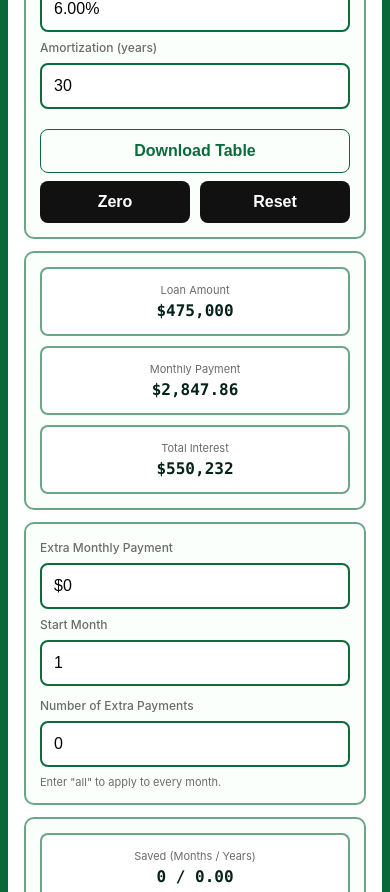
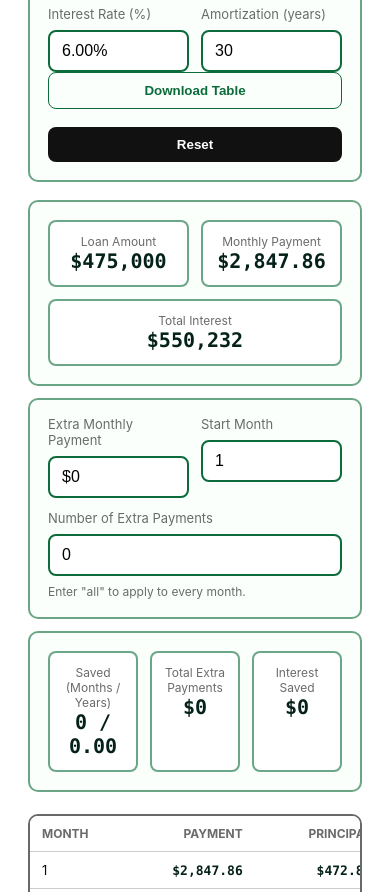
Before and after one commit to camjwebb/Amortization_Table, a plain HTML site: page index.html in a window 390 px wide. Shown: the part 380-1272 px from the top of the page. Drawn offline with Linux system fonts and the light colour scheme.

Commit message:
Update index.html 2

```diff
--- a/index.html
+++ b/index.html
@@ -16,417 +16,40 @@
     }
     *{box-sizing:border-box}
     html,body{height:100%;margin:0;font-family:var(--ui-font);background:var(--money-green);color:#0b0b0b}
-
-    /* Container responsive adjustments */
-    .container{
-      max-width:1100px;
-      margin:36px auto;
-      padding:28px;
-      background:#fff;
-      border-radius:14px;
-      box-shadow:var(--card-shadow);
-    }
-
+    .container{max-width:1100px;margin:36px auto;padding:28px;background:#fff;border-radius:14px;box-shadow:var(--card-shadow)}
     header{display:flex;align-items:center;gap:16px}
     .brand{display:flex;flex-direction:column}
     h1{margin:0;font-size:20px;color:var(--money-green)}
-
-    /* Enhanced grid system */
-    .grid{
-      display:grid;
-      grid-template-columns:repeat(2,1fr);
-      gap:18px;
-      margin-top:22px;
-    }
-
-    .card{
-      padding:18px;
-      border-radius:10px;
-      background:#fbfffb;
-      border:2px solid rgba(11,107,58,0.6);
-    }
-
-    label{
-      display:block;
-      font-size:13px;
-      color:var(--muted);
-      margin-bottom:8px;
-      font-weight:500;
-    }
-
-    input{
-      appearance:none;
-      width:100%;
-      padding:10px 12px;
-      border-radius:8px;
-      border:2px solid #0b6b3a;
-      font-size:16px;
-    }
-
+    .grid{display:grid;grid-template-columns:repeat(2,1fr);gap:18px;margin-top:22px}
+    .card{padding:18px;border-radius:10px;background:#fbfffb;border:2px solid rgba(11,107,58,0.6)}
+    label{display:block;font-size:13px;color:var(--muted);margin-bottom:8px}
+    input{appearance:none;width:100%;padding:10px 12px;border-radius:8px;border:2px solid #0b6b3a;font-size:16px}
     input:focus{outline:none;border-color:#05221a}
-
     .row{display:flex;gap:12px}
     .row > *{flex:1}
-
-    .actions{
-      display:flex;
-      gap:10px;
-      flex-direction:column;
-    }
-
-    .button-row{
-      display:flex;
-      gap:10px;
-    }
-
-    .button-row button{
-      flex:1;
-    }
-
-    button{
-      background:var(--money-green);
-      color:white;
-      padding:10px 14px;
-      border-radius:8px;
-      border:0;
-      font-weight:600;
-      cursor:pointer;
-      transition:background-color 0.2s;
-    }
-
-    button:hover{
-      background:#094c2e;
-    }
-
+    .actions{display:flex;gap:10px;flex-direction:column; justify-content:space-between; height:90px;}
+    button{background:var(--money-green);color:white;padding:10px 14px;border-radius:8px;border:0;font-weight:600;cursor:pointer}
     button.secondary{background:#111}
-    button.secondary:hover{background:#333}
-
-    button.ghost{
-      background:transparent;
-      color:var(--money-green);
-      border:1px solid var(--money-green);
-    }
-
-    button.ghost:hover{
-      background:var(--money-green);
-      color:white;
-    }
-
-    .summary{
-      display:flex;
-      gap:12px;
-      align-items:stretch;
-      flex-wrap:nowrap;
-      justify-content:space-between;
-    }
-
-    .summary .tile{
-      flex:1;
-      background:#fff;
-      padding:12px;
-      border-radius:8px;
-      border:2px solid rgba(11,107,58,0.6);
-      text-align:center;
-      min-width:0;
-    }
-
-    .tile .big{
-      font-size:20px;
-      font-weight:700;
-      color:var(--accent);
-      font-family:var(--mono);
-      word-break:break-all;
-    }
-
-    .tile .small{
-      font-size:12px;
-      color:var(--muted);
-      margin-bottom:4px;
-    }
-
-    .saved{
-      display:flex;
-      gap:12px;
-      align-items:stretch;
-      justify-content:space-between;
-    }
-
-    .saved .tile{
-      flex:1;
-      background:#fff;
-      padding:12px;
-      border-radius:8px;
-      border:2px solid rgba(11,107,58,0.6);
-      text-align:center;
-      min-width:0;
-    }
-
-    .table-wrap{
-      margin-top:22px;
-      overflow:auto;
-      border-radius:10px;
-      border:2px solid rgba(3,6,9,0.6);
-    }
-
-    table{
-      width:100%;
-      border-collapse:collapse;
-      min-width:980px;
-    }
-
-    th,td{
-      padding:10px 12px;
-      text-align:right;
-      border-bottom:1px solid rgba(3,6,9,0.2);
-      font-size:13px;
-    }
-
-    th{
-      position:sticky;
-      top:0;
-      background:#fff;
-      text-transform:uppercase;
-      font-size:12px;
-      color:var(--muted);
-      z-index:1;
-    }
-
+    button.ghost{background:transparent;color:var(--money-green);border:1px solid var(--money-green)}
+    .summary{display:flex;gap:12px;align-items:stretch;flex-wrap:nowrap;justify-content:space-between}
+    .summary .tile{flex:1;background:#fff;padding:12px;border-radius:8px;border:2px solid rgba(11,107,58,0.6);text-align:center}
+    .tile .big{font-size:20px;font-weight:700;color:var(--accent);font-family:var(--mono);}
+    .tile .small{font-size:12px;color:var(--muted)}
+    .saved{display:flex;gap:12px;align-items:stretch;justify-content:space-between}
+    .saved .tile{flex:1;background:#fff;padding:12px;border-radius:8px;border:2px solid rgba(11,107,58,0.6);text-align:center}
+    .table-wrap{margin-top:22px;overflow:auto;border-radius:10px;border:2px solid rgba(3,6,9,0.6)}
+    table{width:100%;border-collapse:collapse;min-width:980px}
+    th,td{padding:10px 12px;text-align:right;border-bottom:1px solid rgba(3,6,9,0.2);font-size:13px}
+    th{position:sticky;top:0;background:#fff;text-transform:uppercase;font-size:12px;color:var(--muted);z-index:1}
     td.left, th.left{text-align:left}
     td.money{font-family:var(--mono);color:var(--accent);font-weight:600}
     .small{font-size:12px;color:var(--muted)}
-
-    footer{
-      margin-top:18px;
-      color:var(--muted);
-      font-size:13px;
-      text-align:right;
-      font-weight:600;
-    }
-
-    /* Enhanced Mobile Responsiveness */
-
-    /* Large tablets */
-    @media (max-width: 1024px) {
-      .container {
-        margin: 20px;
-        padding: 24px;
-      }
-    }
-
-    /* Standard tablets */
-    @media (max-width: 880px) {
-      .grid {
-        grid-template-columns: 1fr;
-        gap: 16px;
-      }
-
-      .summary {
-        flex-wrap: wrap;
-        gap: 8px;
-      }
-
-      .summary .tile {
-        min-width: calc(50% - 4px);
-      }
-
-      .saved {
-        flex-wrap: wrap;
-        gap: 8px;
-      }
-
-      .saved .tile {
-        min-width: calc(50% - 4px);
-      }
-
-      .table-wrap table {
-        min-width: 720px;
-      }
-    }
-
-    /* Small tablets and large phones */
-    @media (max-width: 640px) {
-      .container {
-        margin: 12px;
-        padding: 20px;
-        border-radius: 12px;
-      }
-
-      h1 {
-        font-size: 18px;
-      }
-
-      .grid {
-        margin-top: 16px;
-        gap: 14px;
-      }
-
-      .card {
-        padding: 16px;
-      }
-
-      .summary {
-        flex-direction: column;
-        gap: 10px;
-      }
-
-      .summary .tile {
-        min-width: 100%;
-        padding: 14px;
-      }
-
-      .saved {
-        flex-direction: column;
-        gap: 10px;
-      }
-
-      .saved .tile {
-        min-width: 100%;
-        padding: 14px;
-      }
-
-      .tile .big {
-        font-size: 18px;
-      }
-
-      .actions {
-        height: auto;
-        gap: 8px;
-      }
-
-      button {
-        padding: 12px 16px;
-        font-size: 16px;
-      }
-
-      .table-wrap table {
-        min-width: 600px;
-      }
-
-      th, td {
-        padding: 8px 10px;
-        font-size: 12px;
-      }
-
-      footer {
-        text-align: center;
-        font-size: 12px;
-      }
-    }
-
-    /* Mobile phones */
-    @media (max-width: 480px) {
-      .container {
-        margin: 8px;
-        padding: 16px;
-        border-radius: 10px;
-      }
-
-      header {
-        gap: 12px;
-      }
-
-      header svg {
-        width: 40px;
-        height: 40px;
-      }
-
-      h1 {
-        font-size: 16px;
-      }
-
-      .grid {
-        margin-top: 12px;
-        gap: 12px;
-      }
-
-      .card {
-        padding: 14px;
-      }
-
-      .row {
-        flex-direction: column;
-        gap: 8px;
-      }
-
-      input {
-        padding: 12px;
-        font-size: 16px;
-      }
-
-      label {
-        font-size: 12px;
-      }
-
-      .tile .big {
-        font-size: 16px;
-      }
-
-      .tile .small {
-        font-size: 11px;
-      }
-
-      .table-wrap {
-        margin-top: 16px;
-      }
-
-      .table-wrap table {
-        min-width: 500px;
-      }
-
-      th, td {
-        padding: 6px 8px;
-        font-size: 11px;
-      }
-
-      .small {
-        font-size: 11px;
-      }
-    }
-
-    /* Very small phones */
-    @media (max-width: 360px) {
-      .container {
-        margin: 4px;
-        padding: 12px;
-      }
-
-      .card {
-        padding: 12px;
-      }
-
-      .tile .big {
-        font-size: 14px;
-      }
-
-      .table-wrap table {
-        min-width: 450px;
-      }
-
-      th, td {
-        padding: 4px 6px;
-        font-size: 10px;
-      }
-    }
-
-    /* Landscape orientation adjustments */
-    @media (max-height: 500px) and (orientation: landscape) {
-      .container {
-        margin: 8px auto;
-        padding: 16px;
-      }
-
-      .grid {
-        margin-top: 12px;
-      }
-
-      .summary .tile,
-      .saved .tile {
-        padding: 10px;
-      }
-
-      .tile .big {
-        font-size: 16px;
-      }
+    footer{margin-top:18px;color:var(--muted);font-size:13px;text-align:right;font-weight:600}
+    @media (max-width:880px){
+      .grid{grid-template-columns:1fr}
+      .summary{flex-wrap:wrap}
+      .saved{flex-wrap:wrap}
+      .table-wrap table{min-width:720px}
     }
   </style>
 </head>
@@ -445,7 +68,7 @@
 
     <div class="grid" style="margin-top:20px">
       <!-- Left column -->
-      <div class="card">
+      <div class="card" style="display:flex;flex-direction:column;justify-content:space-between;">
         <div>
           <label for="purchase">Purchase Price</label>
           <input id="purchase" type="text" value="$500,000">
@@ -466,14 +89,10 @@
               <input id="years" type="text" value="30">
             </div>
           </div>
-          <div style="height:20px"></div>
-          <div class="actions">
-            <button id="download" class="ghost">Download Table</button>
-            <div class="button-row">
-              <button id="zero" class="secondary">Zero</button>
-              <button id="reset" class="secondary">Reset</button>
-            </div>
-          </div>
+        </div>
+        <div class="actions">
+          <button id="download" class="ghost">Download Table</button>
+          <button id="reset" class="secondary">Reset</button>
         </div>
       </div>
 
@@ -614,7 +233,6 @@ const savedMonthsEl=document.getElementById('savedMonths');
 const savedInterestEl=document.getElementById('savedInterest');
 const totalExtraEl=document.getElementById('totalExtra');
 const resetBtn=document.getElementById('reset');
-const zeroBtn=document.getElementById('zero');
 const downloadBtn=document.getElementById('download');
 
 function render(changedEl){
@@ -698,18 +316,6 @@ resetBtn.addEventListener('click',()=>{
   render();
 });
 
-zeroBtn.addEventListener('click',()=>{
-  purchaseEl.value=fmtCurrencyNoDecimals(0);
-  downEl.value=fmtCurrencyNoDecimals(0);
-  downPercentEl.value=fmtPercent(0);
-  interestEl.value=fmtPercent(0);
-  yearsEl.value="0";
-  extraEl.value=fmtCurrencyNoDecimals(0);
-  startMonthEl.value="1";
-  numExtraEl.value="0";
-  render();
-});
-
 downloadBtn.addEventListener('click',()=>{
   const rows=document.querySelectorAll('#amortTable tbody tr');
   if(!rows.length) return alert('Please adjust inputs to generate the schedule first.');
```
